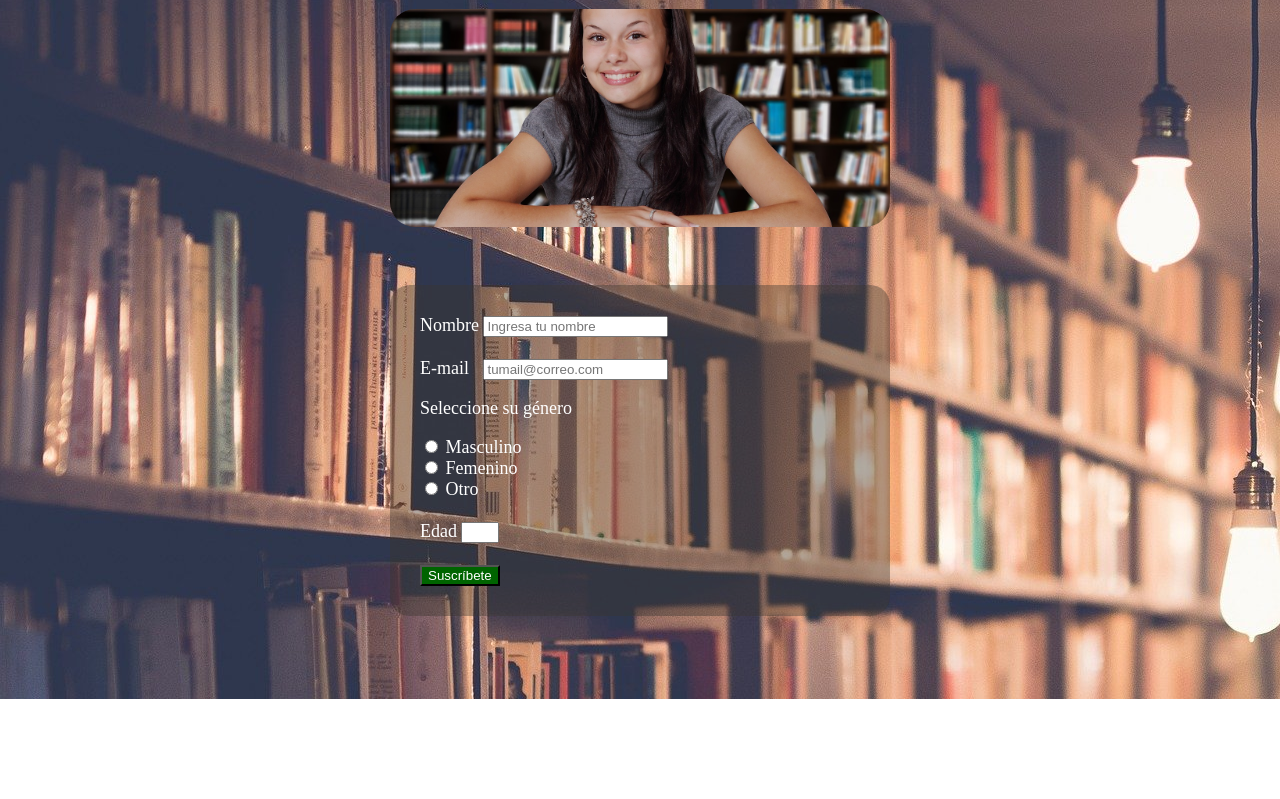
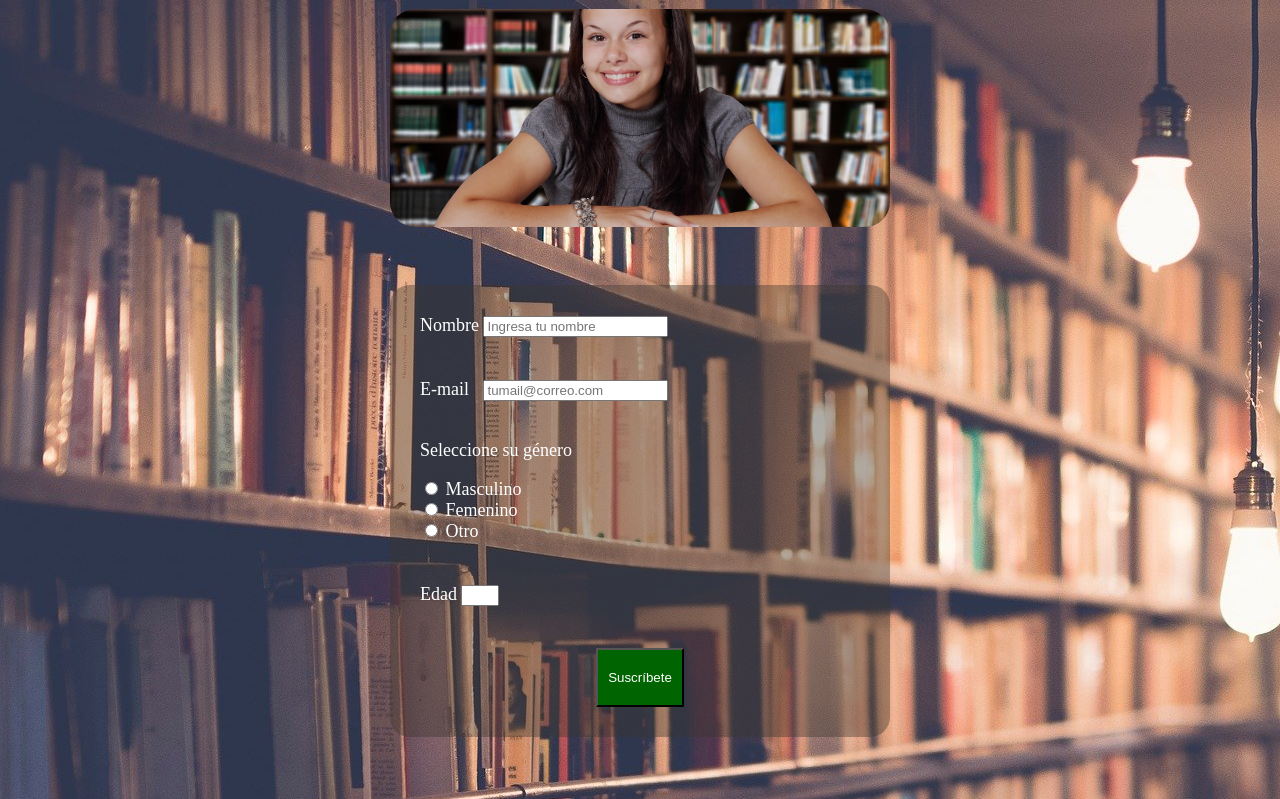
Before and after one commit to SebastianAMC/landing-page, a plain HTML site: page Index.html in a window 1280 px wide. Shown: the part 101-900 px from the top of the page. Before the commit the page ends 800 px from the top, so only its background shows below. Drawn offline with Linux system fonts and the light colour scheme.

Commit message:
Detalles casi finales

```diff
--- a/Index.html
+++ b/Index.html
@@ -19,17 +19,25 @@
 
    <div class="caja">
        <div class="formulario">
-            <form action="" method="get" >
-            <label for="nombre">
+    <form action="" method="get" >
+            <div class="form-items"><label for="nombre">
             Nombre
             <input type="text" id="nombre" placeholder="Ingresa tu nombre"/>
             </label>
+            </div>
+
              <br /> <br />
+
+             <div class="form-items">
             <label for="email">
             E-mail
             <input type="text" id="email"  placeholder="tumail@correo.com" style="margin-left: 10px;" />
              </label>
+            </div>
+
             <br />
+
+            <div class="form-items">
              <p>Seleccione su género</p>
             <input type="radio" id="masculino" name="genero" value="Masculino" />
             <label for="masculino">
@@ -45,17 +53,27 @@
             <label for="Otro">
                 Otro
             </label>
+            </div>
+
             <br /><br />
+
+            <div class="form-items">
              <label for="Edad">
             Edad
             </label>
             <input type="number" id="Edad" value="edad" style="width: 30px;"/>
+            </div>
+
             <br /> <br />
-            <button type="submit" style="background-color: darkgreen;color: white; text-align: center;">
+
+            <div class=buttons>
+                <button type="submit" style="background-color: darkgreen; color: white; padding: 20px 10px;">
                 Suscríbete
-            </button>
+                </button>
+            </div>
         </div>
     </div>
+    <br><br><br>
   </form>
 </body>
 </html>
--- a/estilos.css
+++ b/estilos.css
@@ -27,3 +27,9 @@ div.formulario {
     font-size: 18px;
 
 }
+
+div.buttons {
+    text-align: center;
+
+
+}
```
